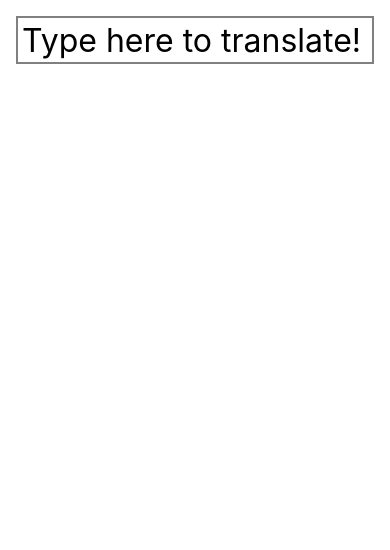
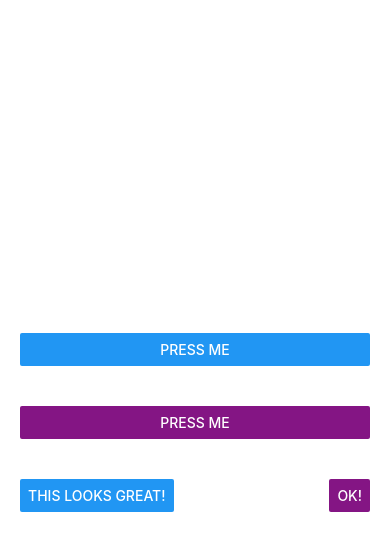
Before and after one commit to edward-ly/react-native-tutorial, a React Native app: screen / in a window 390 px wide. Shown: the top 550 px of the page. Built offline with nearby package versions, Linux system fonts and the light colour scheme.

Commit message:
Basic Buttons

```diff
--- a/App.js
+++ b/App.js
@@ -1,27 +1,54 @@
 import React, { Component } from 'react';
-import { StyleSheet, Text, TextInput, View } from 'react-native';
+import { Alert, Button, StyleSheet, Text, TextInput, View } from 'react-native';
 
-export default class PizzaTranslator extends Component {
-  constructor(props) {
-    super(props);
-    this.state = {
-      text: "",
-    };
+export default class ButtonBasics extends Component {
+  _onPressButton() {
+    Alert.alert('You tapped the button!')
   }
 
   render() {
     return (
-      <View style={{ padding: 16 }}>
-        <TextInput
-          style={{ fontSize: 32, height: 48, borderColor: "gray", borderWidth: 2, padding: 4 }}
-          underlineColorAndroid="transparent"
-          placeholder="Type here to translate!"
-          onChangeText={ text => this.setState({ text: text }) }
-        />
-        <Text style={{ padding: 10, fontSize: 42 }}>
-          { this.state.text.split(" ").map( word  => word && "🍕").join(" ") }
-        </Text>
+      <View style={styles.container}>
+        <View style={styles.buttonContainer}>
+          <Button
+            onPress={this._onPressButton}
+            title="Press Me"
+          />
+        </View>
+        <View style={styles.buttonContainer}>
+          <Button
+            onPress={this._onPressButton}
+            title="Press Me"
+            color="#841584"
+          />
+        </View>
+        <View style={styles.alternativeLayoutButtonContainer}>
+          <Button
+            onPress={this._onPressButton}
+            title="This looks great!"
+          />
+          <Button
+            onPress={this._onPressButton}
+            title="OK!"
+            color="#841584"
+          />
+        </View>
       </View>
     );
   }
 }
+
+const styles = StyleSheet.create({
+  container: {
+   flex: 1,
+   justifyContent: 'center',
+  },
+  buttonContainer: {
+    margin: 20
+  },
+  alternativeLayoutButtonContainer: {
+    margin: 20,
+    flexDirection: 'row',
+    justifyContent: 'space-between'
+  }
+})
```
